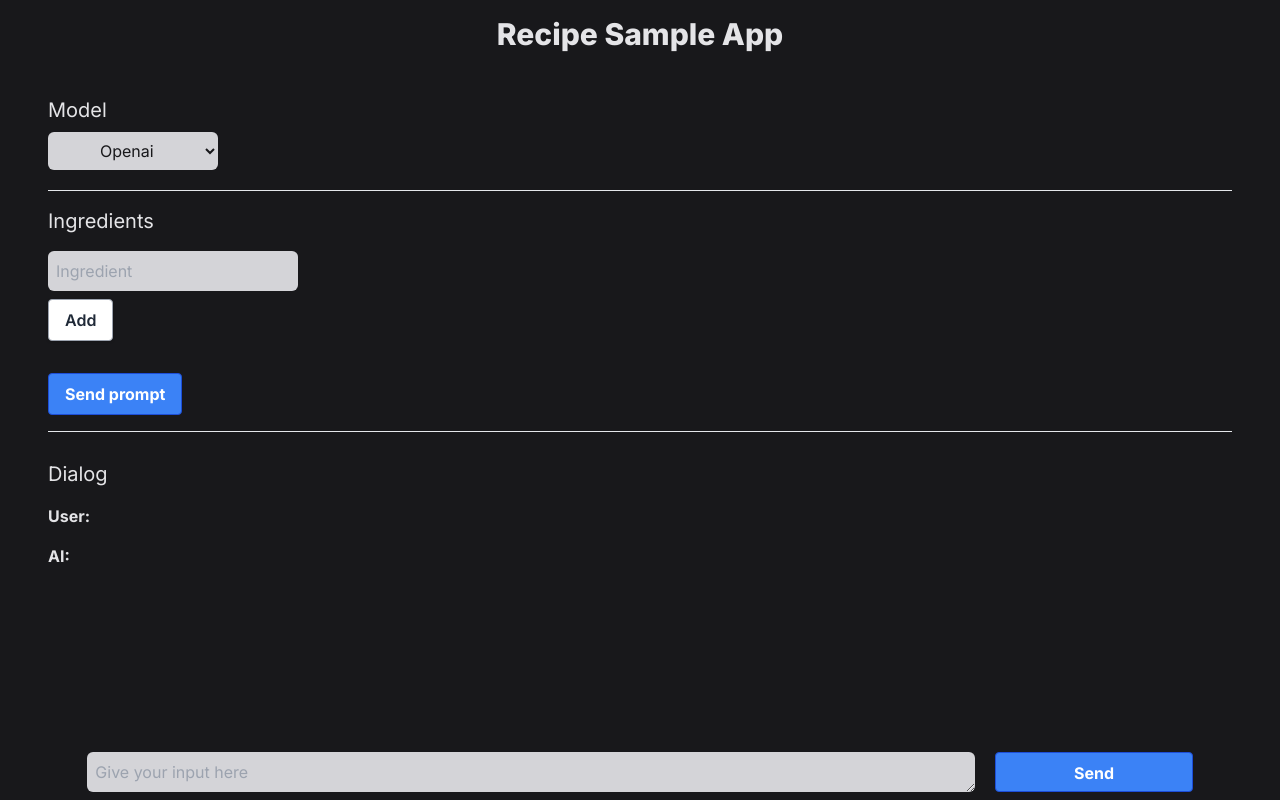
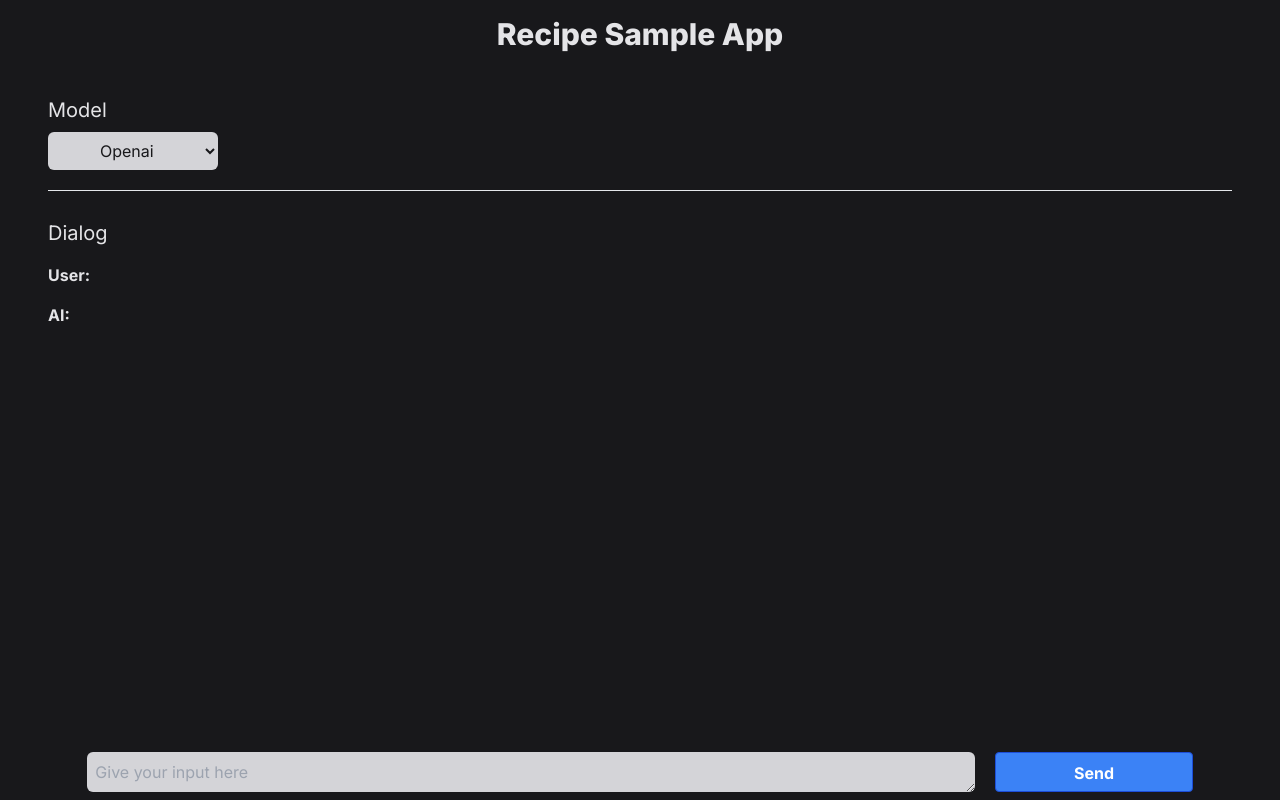
Before and after one commit to b9lab/ws-ai-recipe-sample-app, a Next.js app: page / in a window 1280 px wide. Built offline with nearby package versions, Linux system fonts and the light colour scheme.

Commit message:
adjustments for initial state

```diff
--- a/app/aiFunctions.ts
+++ b/app/aiFunctions.ts
@@ -18,29 +18,9 @@ export async function getAiRespone(
 }
 
 async function getGeminiAIResponse(prompt: string): Promise<string | null> {
-  const genAI = new GoogleGenerativeAI(
-    process.env["NEXT_PUBLIC_GEMINI_API_KEY"]!
-  );
-  const model = genAI.getGenerativeModel({ model: "gemini-pro" });
-
-  const result = await model.generateContent({
-    contents: [{ role: "user", parts: [{ text: prompt }] }],
-  });
-  const message = result.response.candidates?.at(0)?.content.parts.at(0)?.text;
-  return message ? message : null;
+  return "not implemented";
 }
 
 async function getOpenAIResponse(prompt: string): Promise<string | null> {
-  const openAI = new OpenAI({
-    apiKey: process.env["NEXT_PUBLIC_OPENAI_API_KEY"],
-    dangerouslyAllowBrowser: true,
-  });
-
-  const response = await openAI.chat.completions.create({
-    messages: [{ role: "user", content: prompt }],
-    model: "gpt-3.5-turbo",
-  });
-
-  const message = response.choices.at(0)?.message.content;
-  return message ? message : null;
+  return "not implemented";
 }
--- a/app/page.tsx
+++ b/app/page.tsx
@@ -7,7 +7,6 @@ import html from "remark-html";
 
 import Response from "./components/Response";
 import Settings from "./components/Settings";
-import IngredientsList from "./components/IngredientsList";
 import Input from "./components/Input";
 import { getAiRespone } from "./aiFunctions";
 
@@ -38,32 +37,10 @@ export default function Home() {
     setInput("");
   };
 
-  // Recipe
-  const onClickRecipePrompt = async () => {
-    setResponse("");
-    let prompt = "I have the following ingredients:\n";
-    ingredients.forEach(
-      (ingredient, index) => (prompt += `${index + 1}. ${ingredient}\n`)
-    );
-    prompt +=
-      "Please list all dishes I could cook with these ingredients as a list";
-    setIngredients([]);
-    setLastInput(prompt);
-    const result = await getAiRespone(aiModel, prompt);
-    setResponse(result ? result : "Something went wrong");
-  };
-
   return (
     <main className="h-[100vh] px-12 flex flex-col">
       <h1>Recipe Sample App</h1>
       <Settings setAiModel={setAiModel} aiModel={aiModel} />
-      <hr />
-      {/* recipe */}
-      <IngredientsList
-        setIngredients={setIngredients}
-        ingredients={ingredients}
-        onClickPrompt={onClickRecipePrompt}
-      />
       <hr />
       <Response inputHtml={lastInput} responseHtml={response} />
       <Input setInput={setInput} input={input} onClickPrompt={onClickPrompt} />
```
